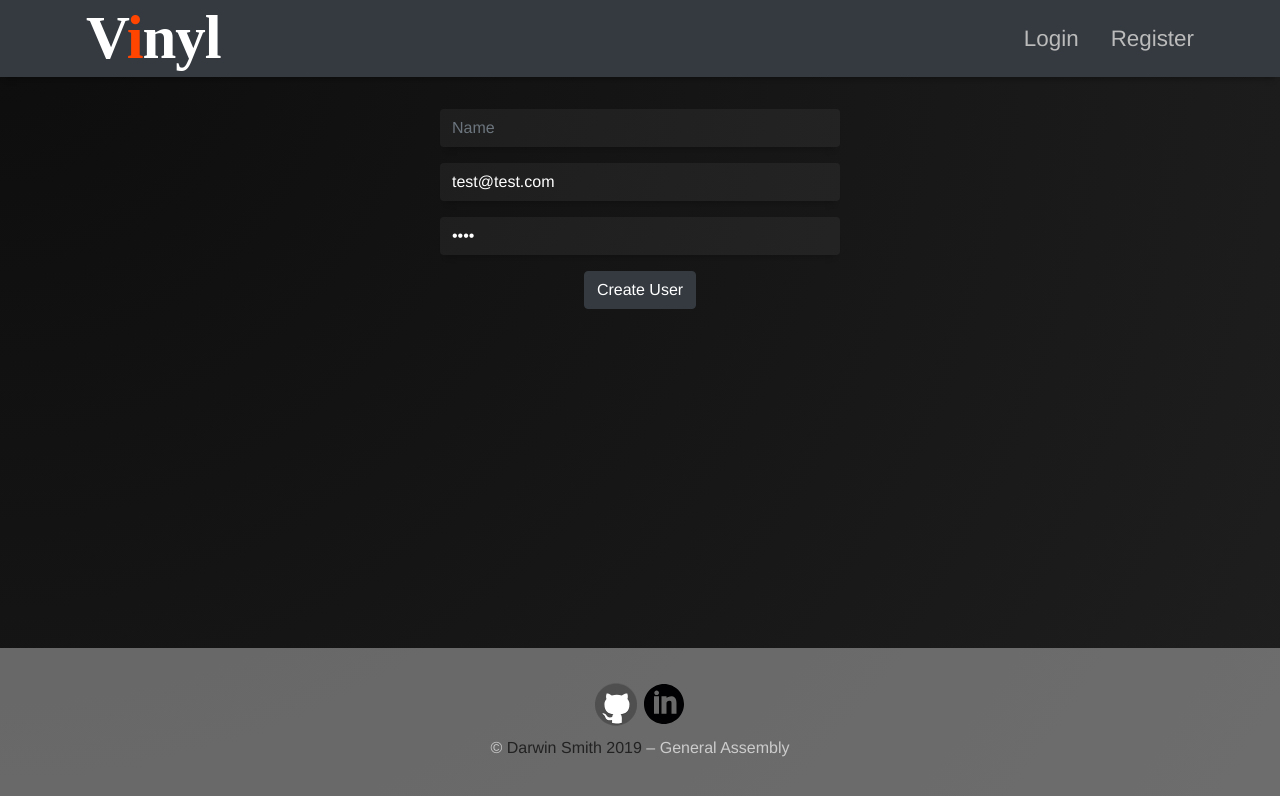
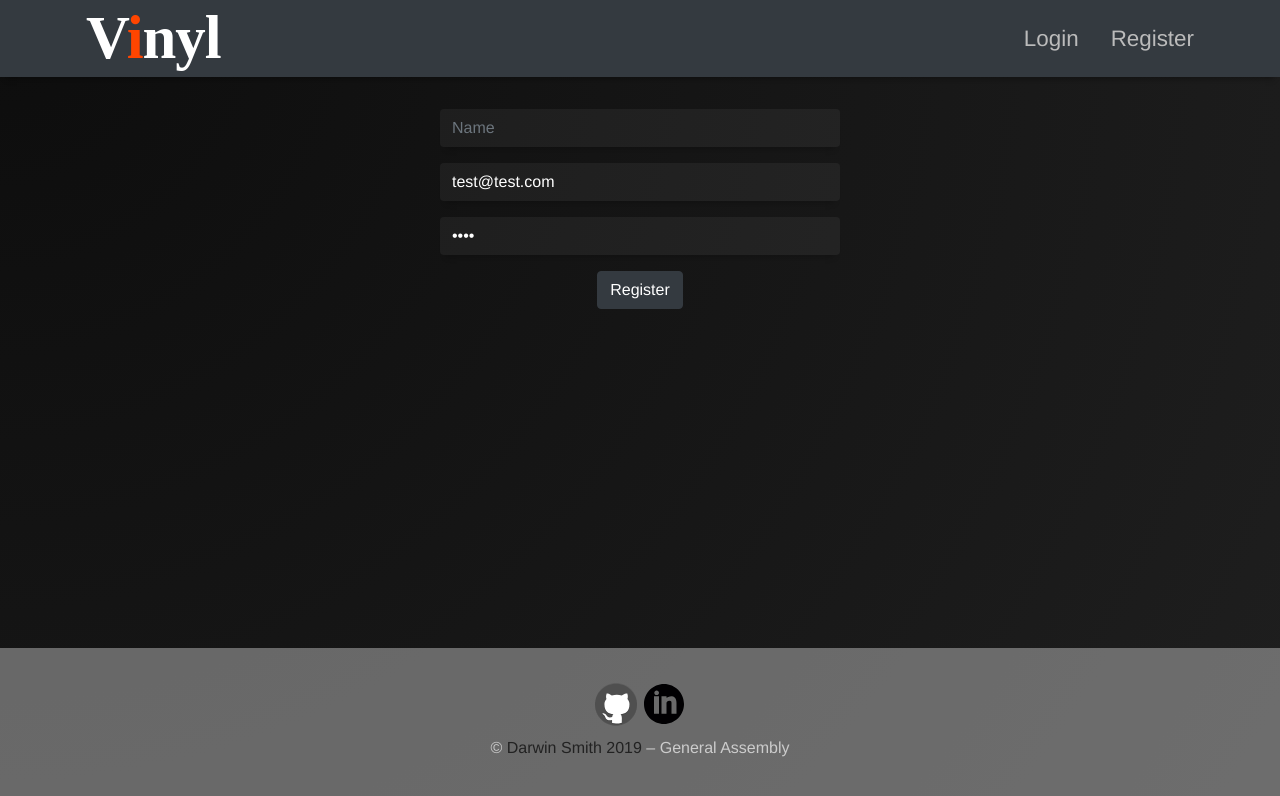
Before and after one commit to darwin911/vinyl-express, a React (Create React App) app in the folder client/: page /register in a window 1280 px wide. Shown: the top 796 px of the page. Built offline with nearby package versions, Linux system fonts and the light colour scheme; no server answers; sample sign-in values are in the browser's storage; a web font is replaced by a local one.

Commit message:
changesCreate User to Register (Register Comp)

```diff
--- a/client/src/components/Register.jsx
+++ b/client/src/components/Register.jsx
@@ -40,7 +40,7 @@ const Register = ({
         required
       />
       <Button onClick={handleRegister} variant="dark">
-        Create User
+        Register
       </Button>
     </Form>
   );
```
